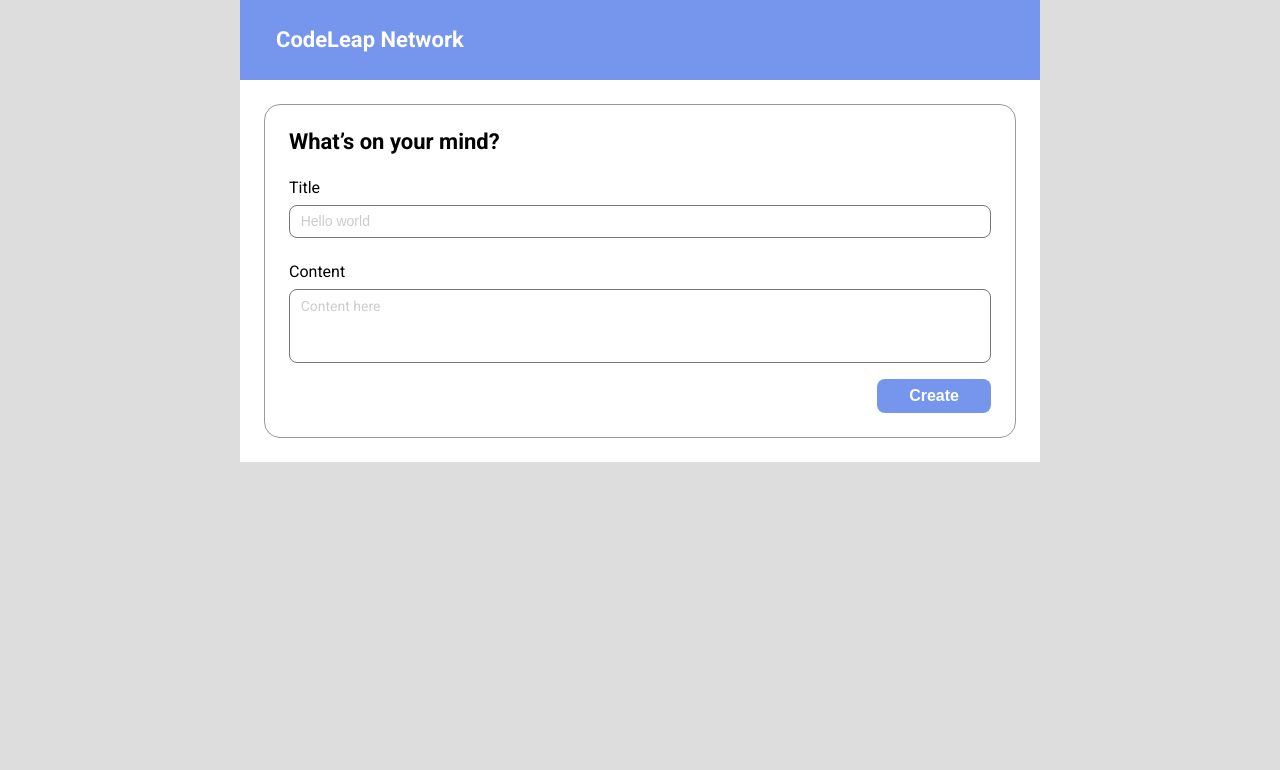
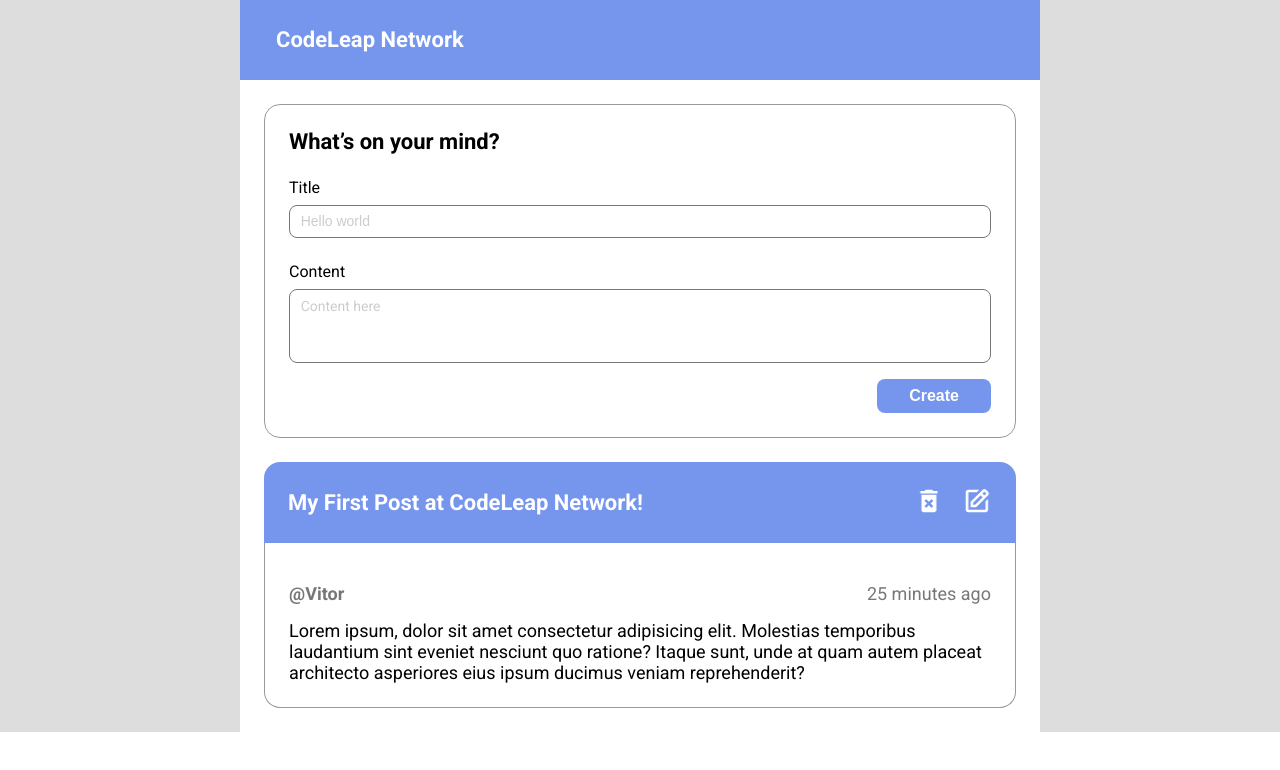
Before and after one commit to VitorVeector/codeleap, a Next.js app: page / in a window 1280 px wide. Shown: the top 770 px of the page. Built offline with nearby package versions, Linux system fonts and the light colour scheme.

Commit message:
:lipstick: Styled: Finalizando Estilizacao de Post

```diff
--- /dev/null
+++ b/src/Components/Post/index.tsx
@@ -0,0 +1,12 @@
+import { PostHeader } from "Components/PostHeader"
+import { PostComponent } from "./style"
+import { PostContent } from "Components/PostContent"
+
+export const Post = () => {
+    return (
+        <PostComponent>
+            <PostHeader/>
+            <PostContent />
+        </PostComponent>
+    )
+}
--- /dev/null
+++ b/src/Components/Post/style.ts
@@ -0,0 +1,5 @@
+import styled from 'styled-components'
+
+export const PostComponent = styled.div`
+    margin: 0px 24px 24px
+`
--- /dev/null
+++ b/src/Components/PostContent/index.tsx
@@ -0,0 +1,13 @@
+import { PostContentComponent } from "./style"
+
+export const PostContent = () => {
+    return (
+        <PostContentComponent>
+            <div>
+                <p className="postAuthor">@Vitor</p>
+                <p className="published">25 minutes ago</p>
+            </div>
+            <p>Lorem ipsum, dolor sit amet consectetur adipisicing elit. Molestias temporibus laudantium sint eveniet nesciunt quo ratione? Itaque sunt, unde at quam autem placeat architecto asperiores eius ipsum ducimus veniam reprehenderit?</p>
+        </PostContentComponent>
+    )
+}
--- /dev/null
+++ b/src/Components/PostContent/style.ts
@@ -0,0 +1,40 @@
+import styled from 'styled-components'
+
+export const PostContentComponent = styled.div`
+    padding: 24px;
+    border: #999 solid 1px;
+    border-top: unset;
+    border-radius: 0 0 16px 16px;
+
+    div{
+        display: flex;
+        justify-content: space-between;
+
+        p{
+            font-size: 18px;
+            color: #777;
+
+            @media screen and (max-width: 425px) {
+                font-size: 16px;
+            }
+        }
+
+        .postAuthor{
+            font-weight: 700
+        }
+
+        .published{
+            font-weight: 400
+        }
+
+    }
+
+    p{
+        margin-top: 16px;
+        font-size: 18px;
+
+        @media screen and (max-width: 425px) {
+            font-size: 16px;
+        }
+    }
+`
--- /dev/null
+++ b/src/Components/PostHeader/index.tsx
@@ -0,0 +1,20 @@
+import Image from "next/image"
+import { PostHeaderComponent } from "./style"
+import trash from 'assets/trash.png'
+import edit from 'assets/edit.png'
+
+export const PostHeader = () => {
+    return (
+        <PostHeaderComponent>
+            <h3>My First Post at CodeLeap Network!</h3>
+            <div className="post_header-btn">
+                <button>
+                    <Image className="post_header-trash img-btn" src={trash} alt="" />
+                </button>
+                <button>
+                    <Image className="post_header-edit img-btn" src={edit} alt="" />
+                </button>
+            </div>
+        </PostHeaderComponent>
+    )
+}
--- /dev/null
+++ b/src/Components/PostHeader/style.ts
@@ -0,0 +1,61 @@
+import styled from 'styled-components'
+
+export const PostHeaderComponent = styled.div`
+    background-color: #7695EC;
+    padding: 24px;
+    border-radius: 16px 16px 0 0;
+    display: flex;
+    justify-content: space-between;
+    align-items: center;
+
+    h3{
+        color: #fff;
+        font-size: 22px;
+
+        @media screen and (max-width: 425px) {
+            font-size: 18px;
+        }
+
+        @media screen and (max-width: 375px) {
+            font-size: 14px;
+        }
+    }
+
+    .post_header-btn{
+        width: 78px;
+        display: flex;
+        justify-content: space-between;
+
+
+
+        button{
+            background-color: unset;
+            border: unset;
+            cursor: pointer;
+
+            .img-btn{
+                width: 30px;
+                height: 30px;
+                opacity: 1;
+                transition: .3s ease-in-out;
+                transform: scale(1);
+
+                &:hover{
+                    opacity: .8;
+                    transform: scale(.9);
+                }
+
+
+            }
+        }
+
+        @media screen and (max-width: 425px) {
+            button{
+                .img-btn{
+                    height: 26px;
+                    width: 26px;
+                }
+            }
+        }
+    }
+`
--- a/src/pages/Main/index.tsx
+++ b/src/pages/Main/index.tsx
@@ -1,6 +1,7 @@
 import { Header } from "Components/Header"
 import { MainComponent, MainContent } from "./style"
 import { Form } from "Components/Form"
+import { Post } from "Components/Post"
 
 export const Main = () => {
     return (
@@ -8,6 +9,7 @@
             <Header />
             <MainContent>
                 <Form />
+                <Post />
             </MainContent>
         </MainComponent>
     )
--- a/src/pages/Main/style.ts
+++ b/src/pages/Main/style.ts
@@ -5,7 +5,6 @@
     display: flex;
     flex-direction: column;
     align-items: center;
-    height: 100vh;
     `
 
 export const MainContent = styled.div`
```
Also changed, not shown: src/assets/edit.png (added), src/assets/trash.png (added).
